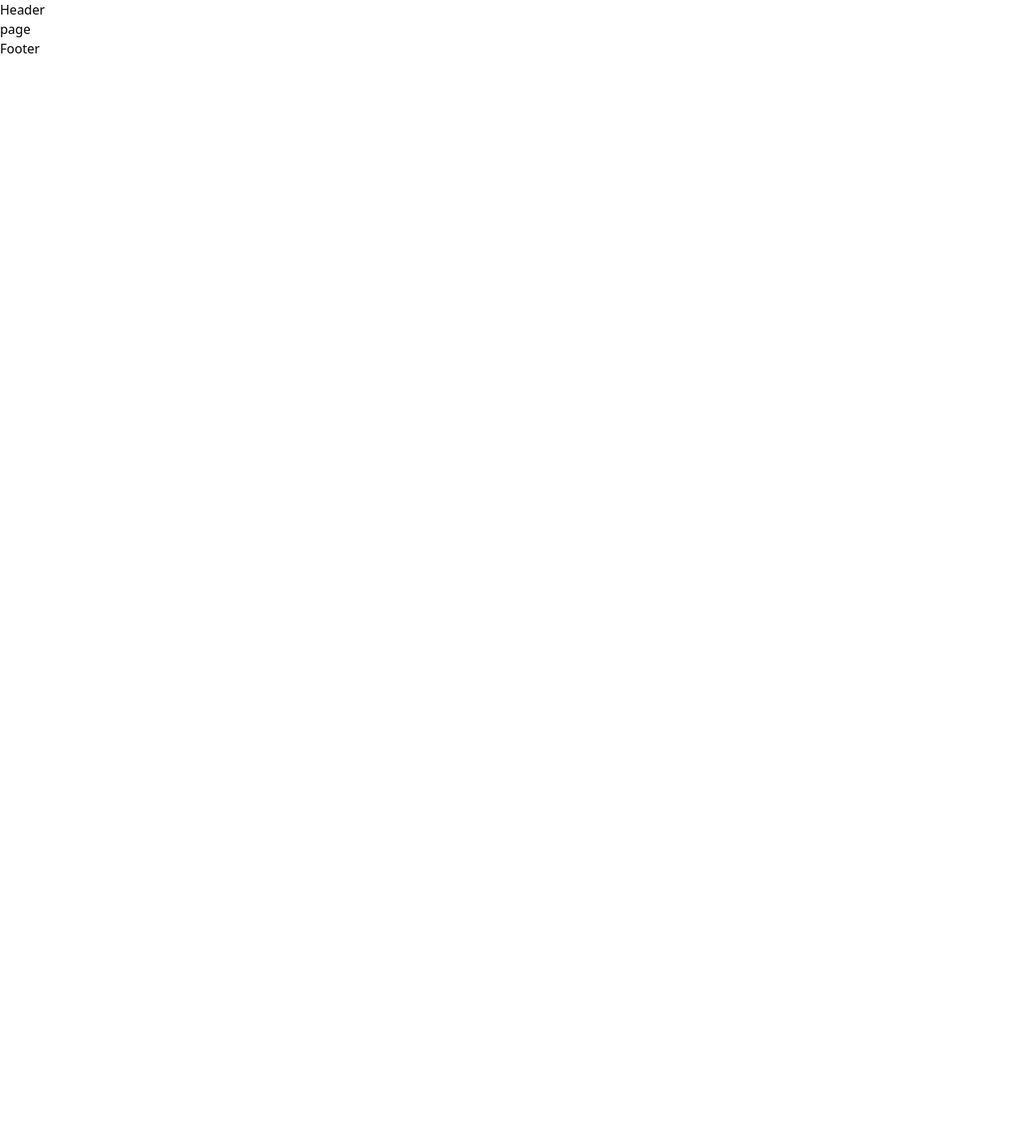
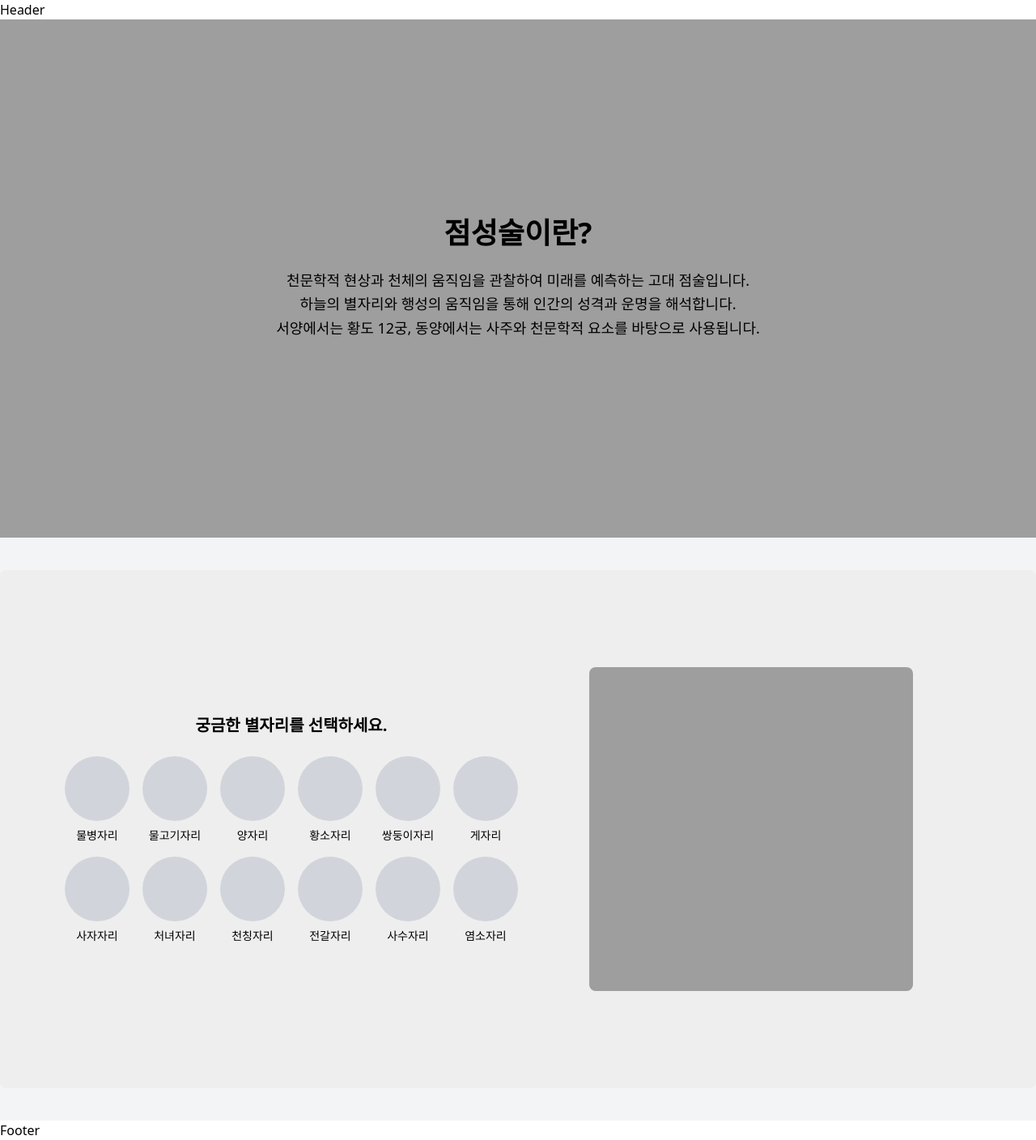
Before and after one commit to Noonsae/Horoscope-Project, a Next.js app: page /constellation in a window 1280 px wide. Shown: the whole page at 81% size. Before the commit the page ends 800 px from the top, so only its background shows below. Built offline with nearby package versions, Linux system fonts and the light colour scheme.

Commit message:
feat:홈페이지, 소개페이지 구현

```diff
--- a/src/app/constellation/page.tsx
+++ b/src/app/constellation/page.tsx
@@ -1,7 +1,71 @@
 import React from 'react';
 
-const page = () => {
-  return <div>page</div>;
+const ConstellationPage = () => {
+  // 별자리 데이터 배열 (이미지와 이름 포함)
+  const constellations = [
+    { name: '물병자리', img: '' },
+    { name: '물고기자리', img: '' },
+    { name: '양자리', img: '' },
+    { name: '황소자리', img: '' },
+    { name: '쌍둥이자리', img: '' },
+    { name: '게자리', img: '' },
+    { name: '사자자리', img: '' },
+    { name: '처녀자리', img: '' },
+    { name: '천칭자리', img: '' },
+    { name: '전갈자리', img: '' },
+    { name: '사수자리', img: '' },
+    { name: '염소자리', img: '' }
+  ];
+
+  return (
+    <div className="min-h-screen bg-gray-100 flex flex-col items-center">
+      {/* Hero Section */}
+      <div
+        className="w-full flex flex-col justify-center items-center text-center"
+        style={{ backgroundColor: '#9E9E9E', height: '640px' }}
+      >
+        <h1 className="text-4xl font-bold mb-6">점성술이란?</h1>
+        <p className="text-lg w-full leading-relaxed">
+          천문학적 현상과 천체의 움직임을 관찰하여 미래를 예측하는 고대 점술입니다.
+          <br /> 하늘의 별자리와 행성의 움직임을 통해 인간의 성격과 운명을 해석합니다.
+          <br /> 서양에서는 황도 12궁, 동양에서는 사주와 천문학적 요소를 바탕으로 사용됩니다.
+        </p>
+      </div>
+
+      <div className="w-full max-w-none py-10">
+        {/* Card Section */}
+        <div
+          className="flex flex-row-reverse rounded-lg p-6 items-center h-[640px] bg-gray-200"
+          style={{ backgroundColor: '#EEEEEE' }}
+        >
+          <div className="w-[400px] h-[400px] rounded-lg mr-32" style={{ backgroundColor: '#9E9E9E' }}></div>
+          <div className="mr-8 flex-1 flex flex-col justify-center items-center text-center">
+            <h1 className="text-xl font-bold mb-6" style={{ color: '#000000' }}>
+              궁금한 별자리를 선택하세요.
+            </h1>
+            {/* 뱃지 섹션 */}
+            <div className="grid grid-cols-6 gap-4">
+              {constellations.map((constellation, index) => (
+                <div key={index} className="flex flex-col items-center">
+                  {/* 뱃지 동글동글*/}
+                  <div
+                    className="w-20 h-20 rounded-full bg-gray-300"
+                    style={{
+                      backgroundImage: `url(${constellation.img})`,
+                      backgroundSize: 'cover',
+                      backgroundPosition: 'center'
+                    }}
+                  ></div>
+                  {/* 별자리 이름 */}
+                  <p className="mt-2 text-sm">{constellation.name}</p>
+                </div>
+              ))}
+            </div>
+          </div>
+        </div>
+      </div>
+    </div>
+  );
 };
 
-export default page;
+export default ConstellationPage;
--- a/src/components/home/GuestHomePage.tsx
+++ b/src/app/my-page/components/home/GuestHomepage.tsx
@@ -112,7 +112,7 @@ const GuestHomePage = () => {
               별자리가 전해준 새해의 행운처럼, 서로에게 따뜻한 마음을 나눠보세요.
             </p>
             <Link
-              href="/guestbook"
+              href="/compati"
               className="inline-block text-black py-3 px-5 rounded-md hover:bg-gray-400"
               style={{
                 backgroundColor: '#D9D9D9',
--- a/src/components/home/UserHomePage.tsx
+++ b/src/app/my-page/components/home/UserHomePage.tsx
@@ -55,7 +55,7 @@ const UserHomePage = () => {
               별자리가 전해준 새해의 행운처럼, 서로에게 따뜻한 마음을 나눠보세요.
             </p>
             <Link
-              href="/guestbook"
+              href="/compati"
               className="inline-block text-black py-3 px-5 rounded-md hover:bg-gray-400"
               style={{
                 backgroundColor: '#D9D9D9',
```
Also changed, not shown: src/app/page.tsx (+5 -9 lines).
